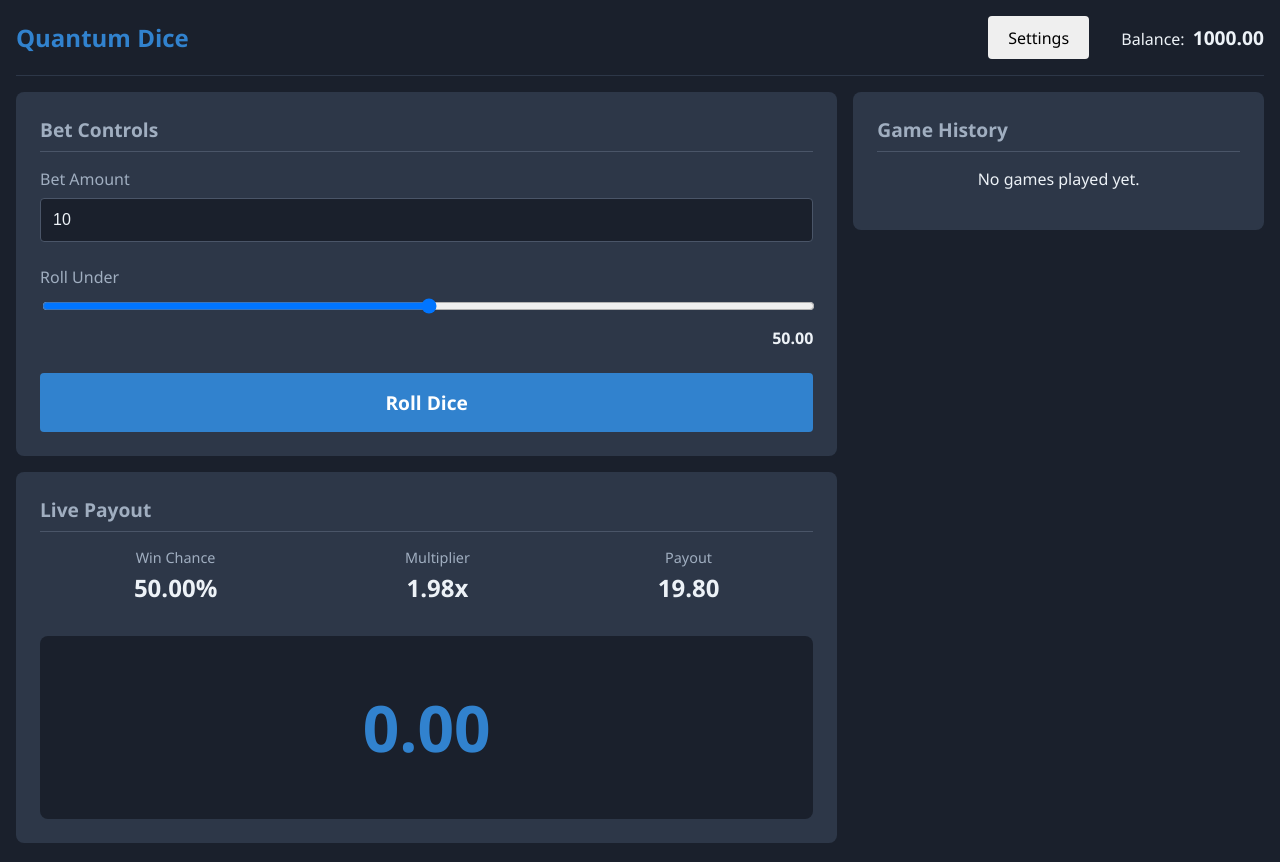
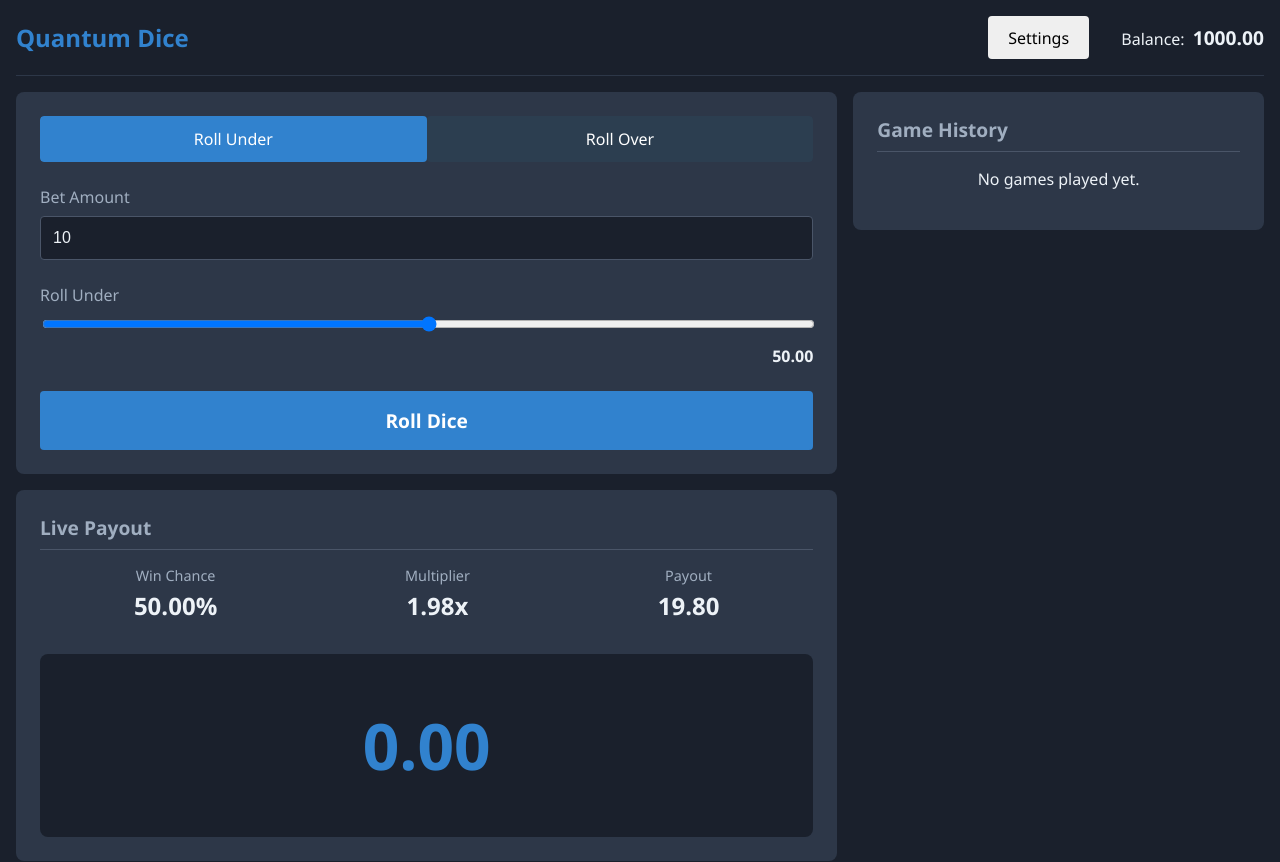
Before and after one commit to weirdspin/quantumdice, a React (Vite) app in the folder quantumdice/: page / in a window 1280 px wide. Shown: the top 862 px of the page. Built offline with nearby package versions, Linux system fonts and the light colour scheme.

Commit message:
feat: Implement "Roll Over" bet type

```diff
--- a/quantumdice/src/App.jsx
+++ b/quantumdice/src/App.jsx
@@ -27,6 +27,7 @@ function App() {
   const [rolling, setRolling] = useState(false);
   const [isSettingsOpen, setIsSettingsOpen] = useState(false);
   const [lastRollWin, setLastRollWin] = useState(null);
+  const [betType, setBetType] = useState('under');
 
   // Provably Fair State
   const [serverSeed, setServerSeed] = useState(generateServerSeed());
@@ -50,10 +51,11 @@ function App() {
   };
 
   useEffect(() => {
-    setWinChance(sliderValue);
-    const newPayout = calculatePayout(sliderValue);
+    const chance = betType === 'under' ? sliderValue : 99.99 - sliderValue;
+    setWinChance(chance);
+    const newPayout = calculatePayout(chance);
     setPayout(newPayout);
-  }, [sliderValue]);
+  }, [sliderValue, betType]);
 
   useEffect(() => {
     sha256(serverSeed).then(setServerSeedHash);
@@ -80,7 +82,7 @@ function App() {
     setRollResult(roll);
 
     setTimeout(() => {
-      const win = roll < sliderValue;
+      const win = betType === 'under' ? roll < sliderValue : roll > sliderValue;
       setLastRollWin(win);
       if (win) {
         playSound(winSoundRef);
@@ -92,7 +94,7 @@ function App() {
       setBalance(newBalance);
 
       const game = {
-        betType: 'Under',
+        betType: betType === 'under' ? 'Under' : 'Over',
         target: sliderValue,
         roll,
         win,
@@ -142,6 +144,8 @@ function App() {
             setSliderValue={setSliderValue}
             handleRollDice={handleRollDice}
             rolling={rolling}
+            betType={betType}
+            setBetType={setBetType}
           />
           <PayoutDisplay
             winChance={winChance}
--- a/quantumdice/src/BetControls.css
+++ b/quantumdice/src/BetControls.css
@@ -1,3 +1,24 @@
+.bet-type-toggle {
+  display: flex;
+  margin-bottom: 1.5rem;
+  border-radius: 4px;
+  overflow: hidden;
+}
+
+.bet-type-toggle button {
+  flex: 1;
+  background-color: #2c3e50;
+  border: none;
+  color: white;
+  padding: 0.75rem;
+  cursor: pointer;
+  transition: background-color 0.2s;
+}
+
+.bet-type-toggle button.active {
+  background-color: var(--accent-color);
+}
+
 .control-group {
   margin-bottom: 1.5rem;
 }
--- a/quantumdice/src/BetControls.jsx
+++ b/quantumdice/src/BetControls.jsx
@@ -1,10 +1,23 @@
 import React from 'react';
 import './BetControls.css';
 
-const BetControls = ({ betAmount, setBetAmount, sliderValue, setSliderValue, handleRollDice, rolling }) => {
+const BetControls = ({ betAmount, setBetAmount, sliderValue, setSliderValue, handleRollDice, rolling, betType, setBetType }) => {
   return (
     <div className="bet-controls">
-      <h2>Bet Controls</h2>
+      <div className="bet-type-toggle">
+        <button
+          className={betType === 'under' ? 'active' : ''}
+          onClick={() => setBetType('under')}
+        >
+          Roll Under
+        </button>
+        <button
+          className={betType === 'over' ? 'active' : ''}
+          onClick={() => setBetType('over')}
+        >
+          Roll Over
+        </button>
+      </div>
       <div className="control-group">
         <label>Bet Amount</label>
         <input
@@ -15,7 +28,7 @@ const BetControls = ({ betAmount, setBetAmount, sliderValue, setSliderValue, han
         />
       </div>
       <div className="control-group">
-        <label>Roll Under</label>
+        <label>{betType === 'under' ? 'Roll Under' : 'Roll Over'}</label>
         <input
           type="range"
           min="2"
```
